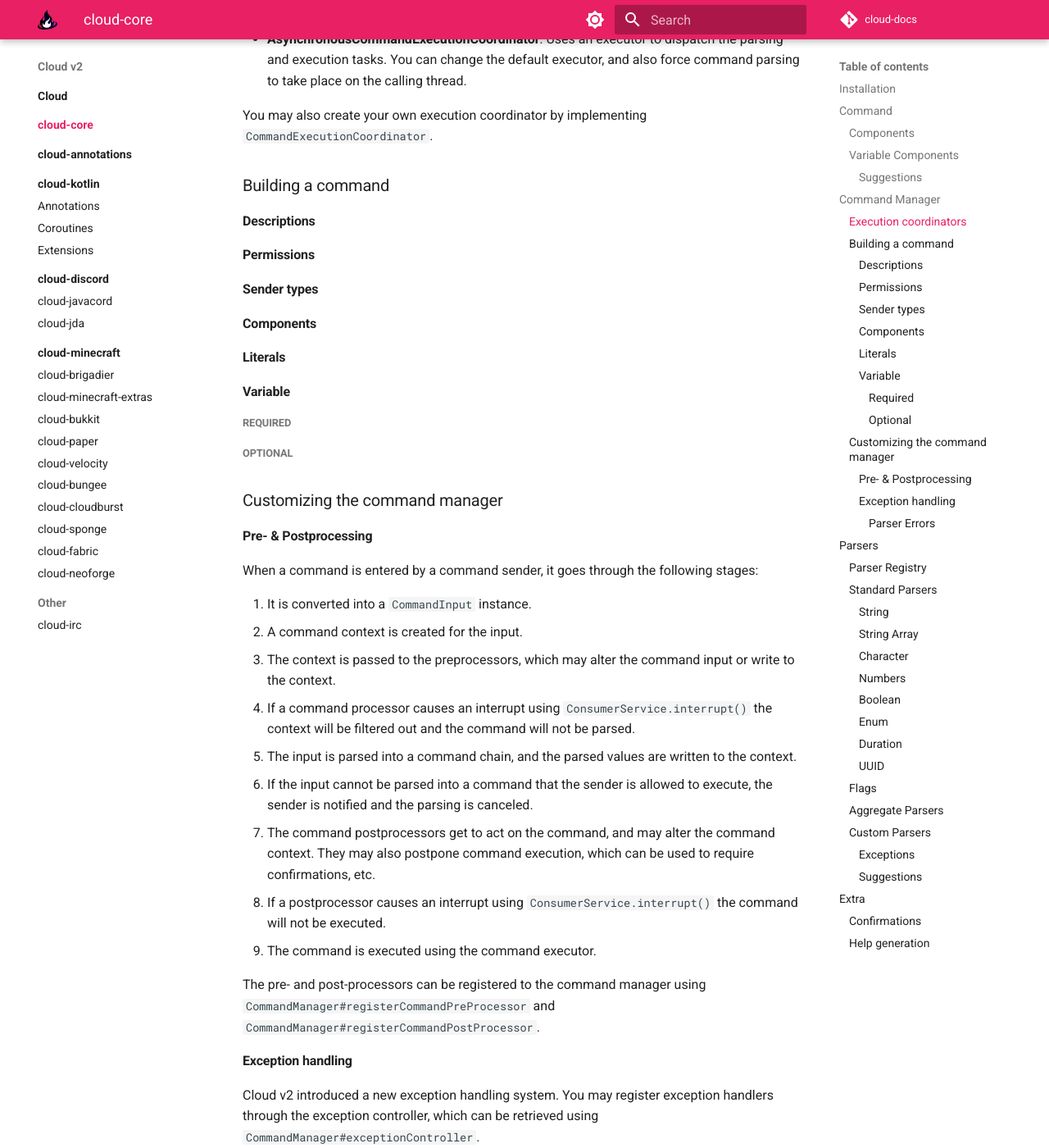
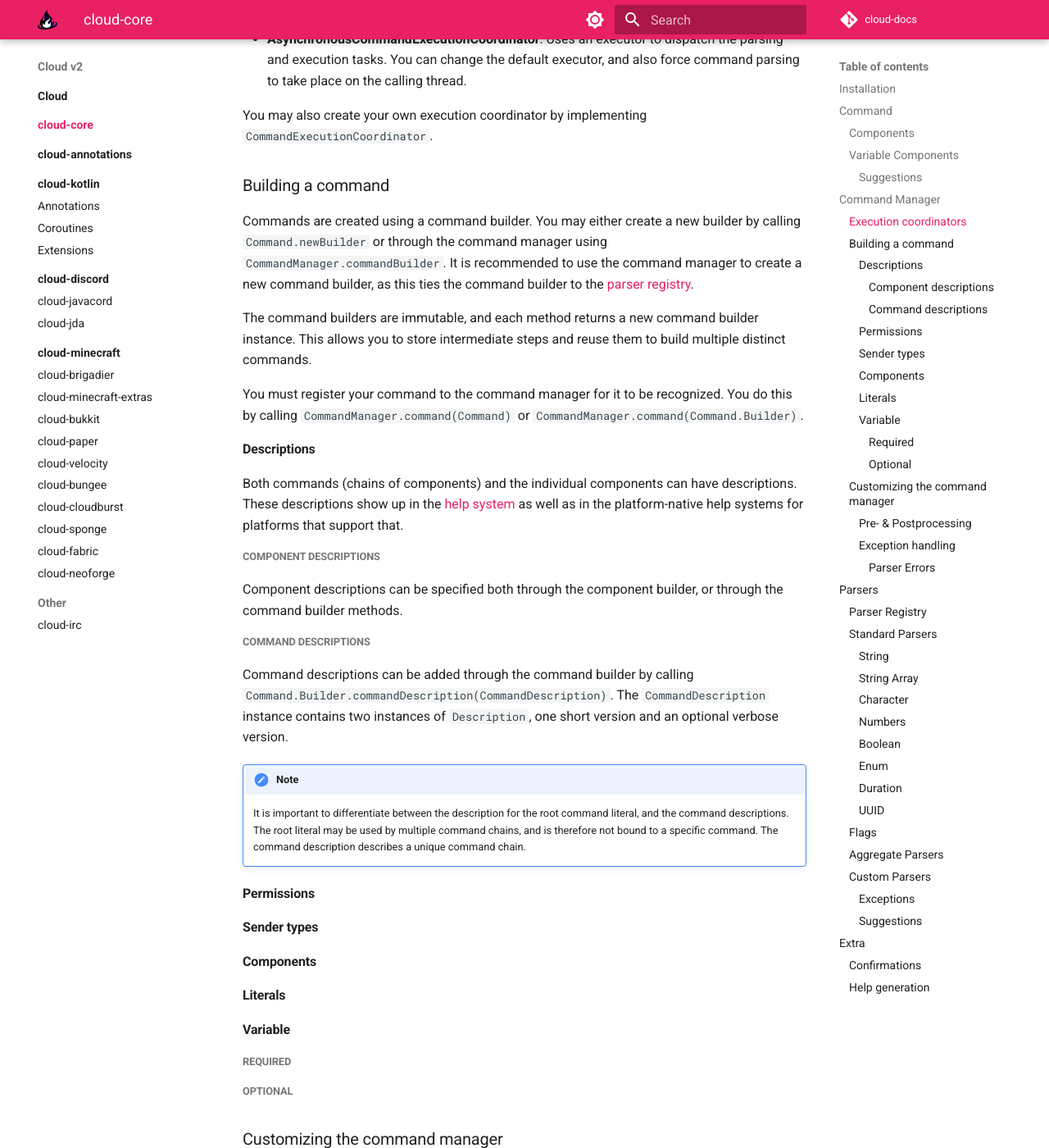
Before and after one commit to Incendo/cloud-docs, an MkDocs documentation site: the page built from docs/core/index.md, in a window 1280 px wide and 1400 px high, scrolled down 1852 px. Shown: the whole window at 82% size. Built offline with MkDocs 1.6.1 and Material for MkDocs 9.7.7, drawn with Linux system fonts in a browser that asks for light colours; comment, search, counter and statistics services are not loaded.

Commit message:
start documenting commands

```diff
--- a/docs/core/index.md
+++ b/docs/core/index.md
@@ -90,7 +90,40 @@ You may also create your own execution coordinator by implementing `CommandExecu
 
 ### Building a command
 
+Commands are created using a command builder.
+You may either create a new builder by calling `Command.newBuilder` or through the command manager using
+`CommandManager.commandBuilder`.
+It is recommended to use the command manager to create a new command builder, as this ties the command builder
+to the [parser registry](#parser-registry).
+
+The command builders are immutable, and each method returns a new command builder instance.
+This allows you to store intermediate steps and reuse them to build multiple distinct commands.
+
+You must register your command to the command manager for it to be recognized.
+You do this by calling `CommandManager.command(Command)` or `CommandManager.command(Command.Builder)`.
+
 #### Descriptions
+
+Both commands (chains of components) and the individual components can have descriptions.
+These descriptions show up in the [help system](#help-generation) as well as in the platform-native help
+systems for platforms that support that.
+
+##### Component descriptions
+
+Component descriptions can be specified both through the component builder, or through the command builder methods.
+
+##### Command descriptions
+
+Command descriptions can be added through the command builder by calling
+`Command.Builder.commandDescription(CommandDescription)`.
+The `CommandDescription` instance contains two instances of `Description`, one short version
+and an optional verbose version.
+
+<!-- prettier-ignore -->
+!!! note
+    It is important to differentiate between the description for the root command literal,
+    and the command descriptions. The root literal may be used by multiple command chains, and
+    is therefore not bound to a specific command. The command description describes a unique command chain.
 
 #### Permissions
 
```
